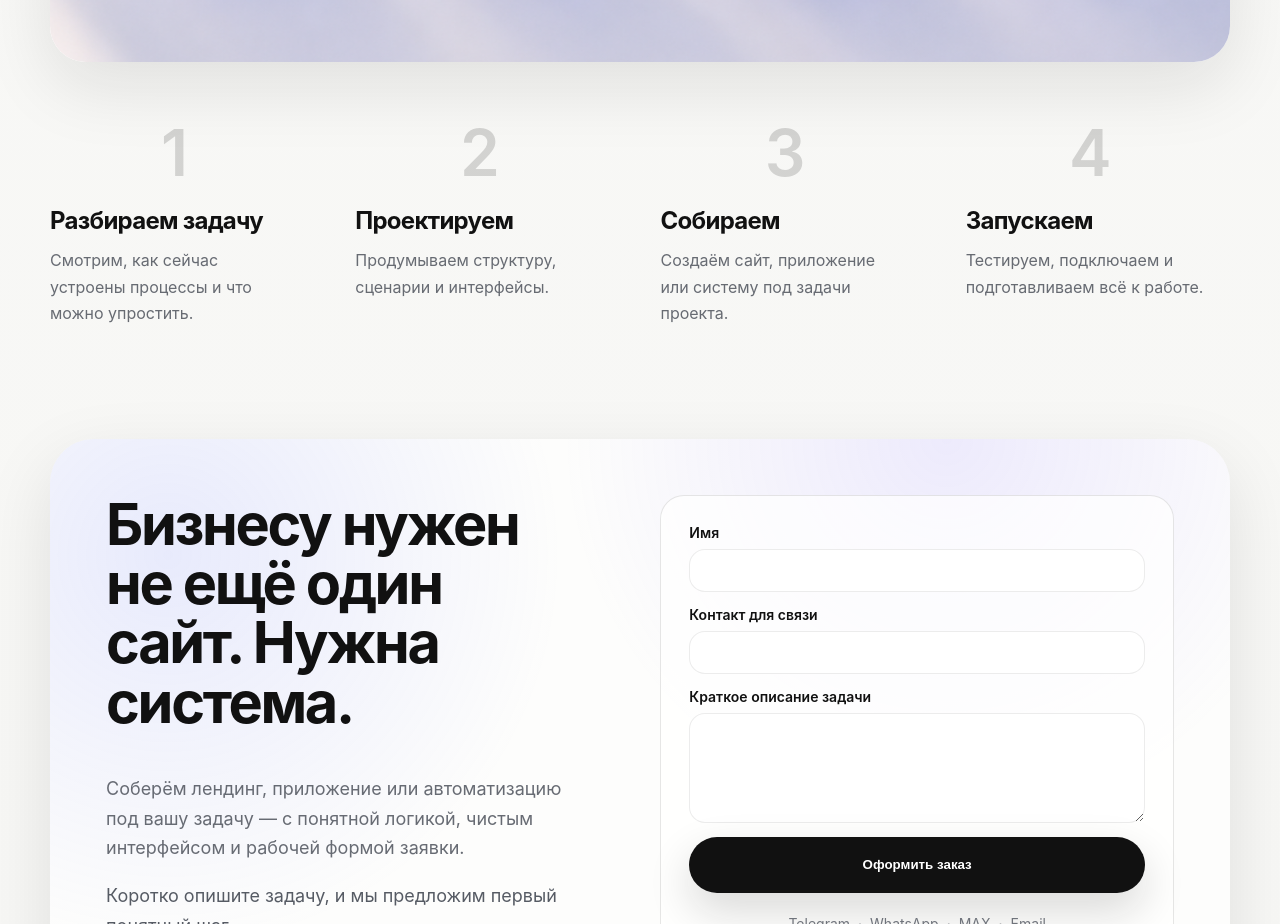
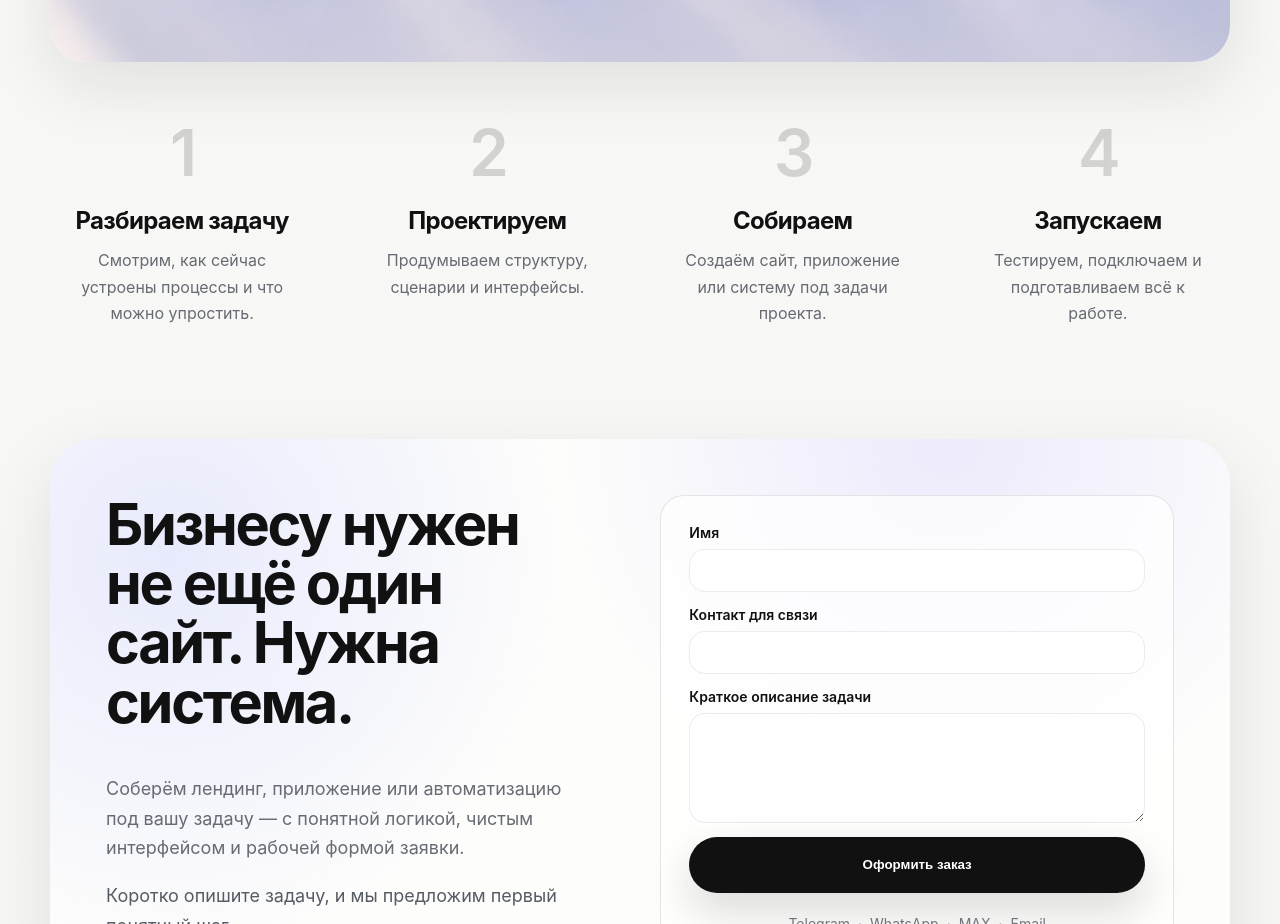
Before and after one commit to vladtranskom888-hue/lending_my, a React (Vite) app: page / in a window 1280 px wide. Shown: the part 4220-5144 px from the top of the page. Built offline with nearby package versions, Linux system fonts and the light colour scheme.

Commit message:
Center process steps

```diff
--- a/src/styles.css
+++ b/src/styles.css
@@ -403,6 +403,10 @@ p {
   line-height: 1.65;
 }
 
+.timelineStep p {
+  max-width: 28ch;
+}
+
 .process .visual {
   margin-bottom: clamp(34px, 5vw, 62px);
 }
@@ -415,7 +419,11 @@ p {
 }
 
 .timelineStep {
-  padding: 0 clamp(8px, 1.4vw, 18px) 0 0;
+  display: flex;
+  flex-direction: column;
+  align-items: center;
+  padding: 0 clamp(8px, 1.4vw, 18px);
+  text-align: center;
 }
 
 .timelineStep span {
```
